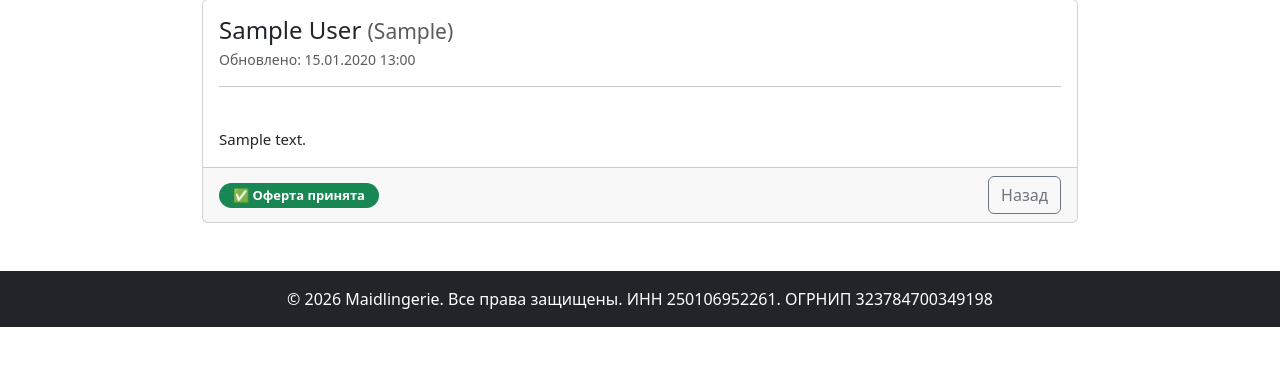
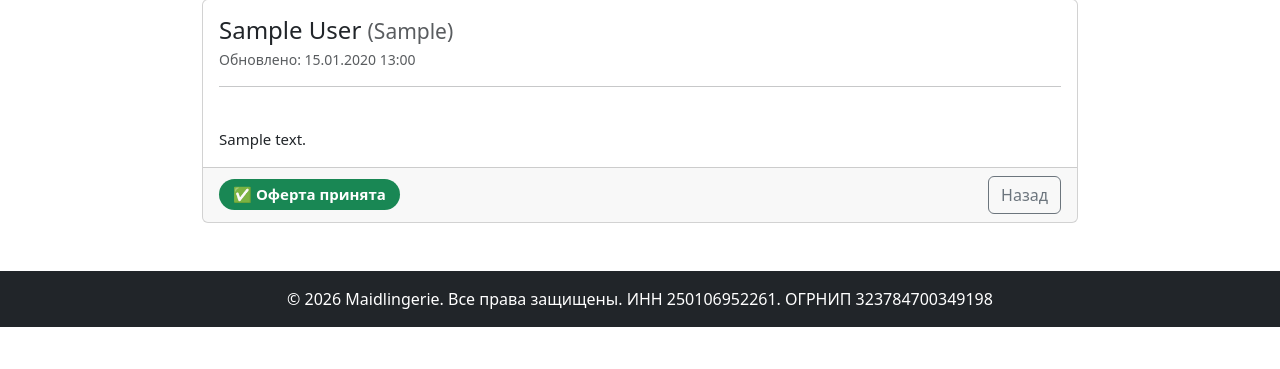
Before and after one commit to saniamu1981/my_shop, a Django app: page /profile/offer/1/ in a window 1280 px wide. Shown: the part 136-505 px from the top of the page. Run offline with Django 4.2, Linux system fonts and the light colour scheme; a user stored in the database is signed in; tables that the repository leaves empty hold one stand-in row (values such as "Sample post").

Commit message:
оферта принята

```diff
--- a/templates/accounts/offer_detail.html
+++ b/templates/accounts/offer_detail.html
@@ -33,11 +33,11 @@
         <div class="card-footer d-flex align-items-center justify-content-between flex-wrap gap-2">
             <div>
                 {% if already_accepted %}
-                    <span class="badge bg-success" style="font-size: 13px; padding: 6px 14px; border-radius: 20px;">
+                    <span class="badge bg-success" style="font-size: 15px; padding: 8px 14px; border-radius: 20px;">
                         ✅ Оферта принята
                     </span>
                 {% else %}
-                    <span class="badge bg-secondary" style="font-size: 13px; padding: 6px 14px; border-radius: 20px;">
+                    <span class="badge bg-secondary" style="font-size: 15px; padding: 8px 14px; border-radius: 20px;">
                         ❌ Оферта не принята
                     </span>
                 {% endif %}
```
